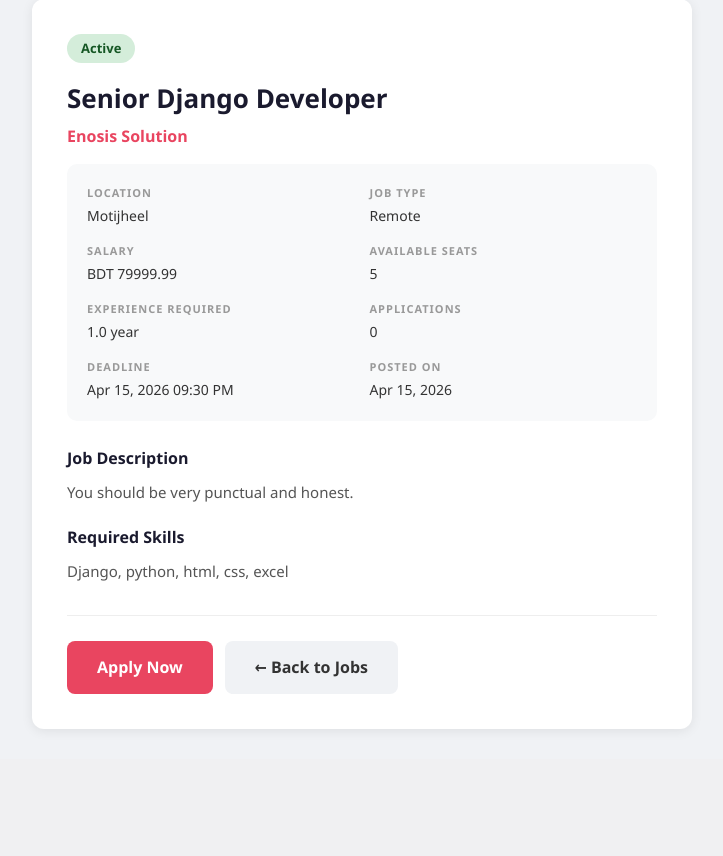
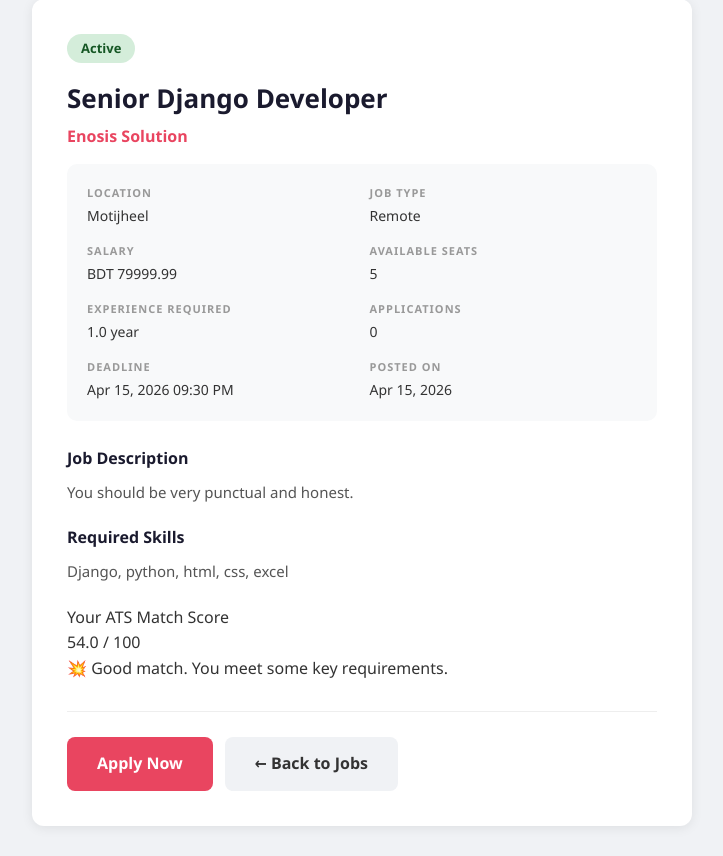
Before and after one commit to Sharmin-Sultana-Shila/JobSphere, a Django app: page /recruitments/jobs/1/ in a window 1280 px wide. Shown: the part 99-955 px from the top of the page, without its empty margins (278-1001 px from the left). Before the commit the page ends 828 px from the top, so only its background shows below. Run offline with Django 5.2, Linux system fonts and the light colour scheme; a user stored in the database is signed in; data comes from the database, SQL or seed files in the repository; data that the repository does not hold is empty.

Commit message:
Enhance job detail page with ATS score preview
Added ATS score preview for job seekers and updated job detail layout.

```diff
--- a/templates/recruitments/job_detail.html
+++ b/templates/recruitments/job_detail.html
@@ -197,6 +197,30 @@
         </div>
         {% endif %}
 
+
+        <!-- ATS Score Preview (only for seekers) -->
+        {% if user.user_type == 'seeker' and ats_preview is not None %}
+        <div class="ats-preview-card">
+            <div class="ats-preview-label">Your ATS Match Score</div>
+            <div class="ats-preview-score">
+                <span class="ats-score-number
+                    {% if ats_preview >= 75 %}ats-high{% elif ats_preview >= 50 %}ats-mid{% else %}ats-low{% endif %}">
+                    {{ ats_preview }}
+                </span>
+                <span class="ats-score-max">/ 100</span>
+            </div>
+            <div class="ats-preview-hint">
+                {% if ats_preview >= 75 %}
+                    &#10024; Strong match! You meet most requirements.
+                {% elif ats_preview >= 50 %}
+                    &#128165; Good match. You meet some key requirements.
+                {% else %}
+                    &#128161; Low match. Consider improving your profile skills.
+                {% endif %}
+            </div>
+        </div>
+        {% endif %}
+
         <!-- Actions -->
         <div class="detail-actions">
             {% if user.user_type == 'seeker' %}
```
